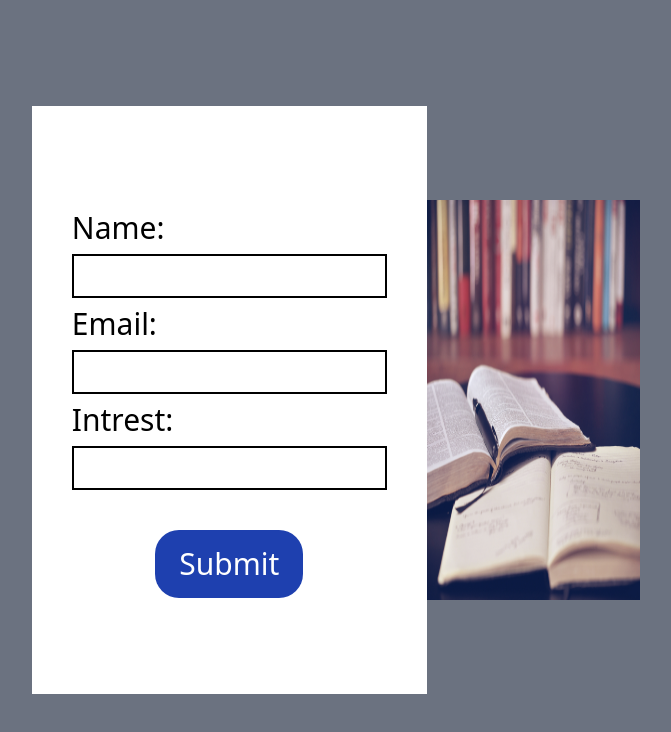
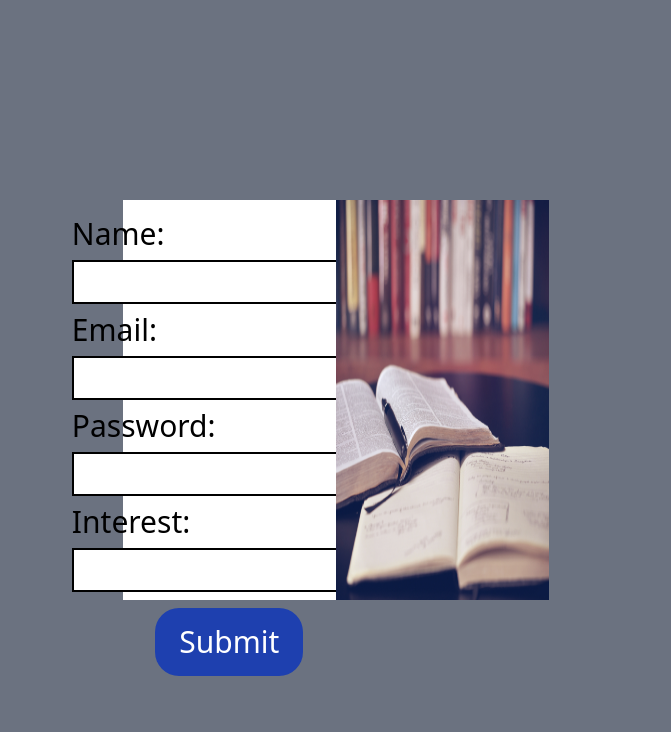
Before and after one commit to AmitOpticalArc/React-Forms, a React (Vite) app: page /form in a window 1280 px wide. Shown: the top 732 px of the page, without its empty margins (304-975 px from the left). Built offline with nearby package versions, Linux system fonts and the light colour scheme.

Commit message:
Updated Form

```diff
--- a/src/components/Form.jsx
+++ b/src/components/Form.jsx
@@ -5,6 +5,7 @@ const initialValues = {
   name: "",
   email: "",
   channel: "",
+  passwoed:"",
 };
 const onSubmit = (values) => {
   console.log("Form data", values);
@@ -23,6 +24,9 @@ const validate = (values) => {
   if (!values.channel) {
     errors.channel = "Required";
   }
+  if (!values.password) {
+    errors.password = "Required";
+  }
 
   return errors;
 };
@@ -37,7 +41,7 @@ function Form() {
   return (
     <>
       <div className="flex justify-center items-center h-screen bg-gray-500">
-        <div className="bg-white px-10 py-24">
+        <div className="bg-white flex justify-center py-2 h-1/2 w-2/12">
           <form onSubmit={formik.handleSubmit}>
             <div className="flex-col">
               <label className="text-3xl flex mb-2 mt-2" htmlFor="name">
@@ -76,8 +80,26 @@ function Form() {
               ) : null}
             </div>
             <div>
+              <label className="text-3xl flex mb-2 mt-2" htmlFor="email">
+                Password:
+              </label>
+              <input
+                className="border-2 border-black px-10 py-2  text-gray-400"
+                type="password"
+                id="password"
+                name="password"
+                // onChange={formik.handleChange}
+                // onBlur={formik.handleBlur}
+                // value={formik.values.email}
+                {...formik.getFieldProps("password")}
+              />
+              {formik.touched.password && formik.errors.password ? (
+                <div className="text-red-800">{formik.errors.password}</div>
+              ) : null}
+            </div>
+            <div>
               <label className="text-3xl flex mb-2 mt-2" htmlFor="name">
-                Intrest:
+                Interest:
               </label>
               <input
                 className="border-2 border-black px-10 py-2  text-gray-400"
@@ -93,7 +115,7 @@ function Form() {
                 <div className="text-red-800">{formik.errors.channel}</div>
               ) : null}
             </div>
-            <div className="flex justify-center mt-10">
+            <div className="flex justify-center mt-4">
               <button
                 className="text-white text-3xl px-6 py-4 bg-blue-800 rounded-3xl"
                 type="submit"
```
